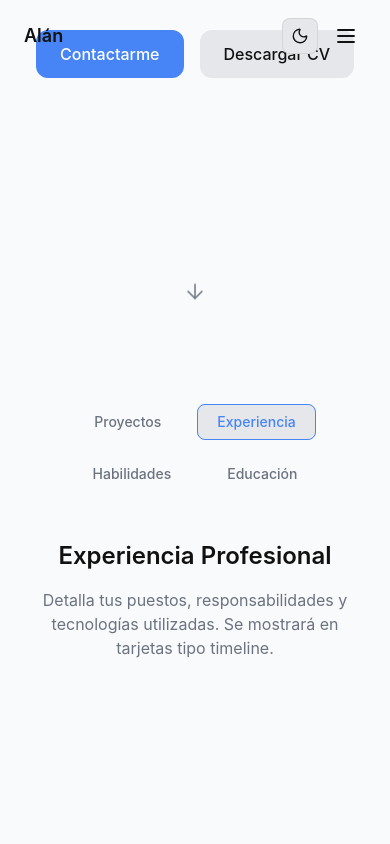
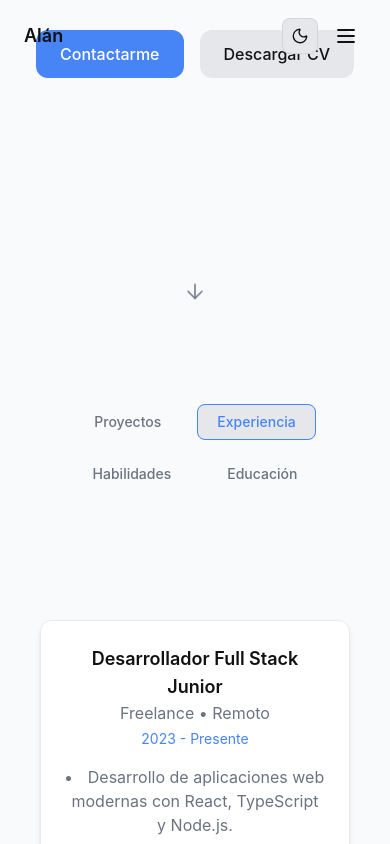
Before and after one commit to alanrp00/portfolio, a Next.js app in the folder frontend/: page / in a window 390 px wide. Both pictures are taken after a click on the button "Experiencia". Shown: the part 520-1364 px from the top of the page. Built offline with nearby package versions, Linux system fonts and the light colour scheme.

Commit message:
feat: linea de tiempo vertical centrada y responsive en ExperienceTab.tsx

```diff
--- a/frontend/src/components/Hero.tsx
+++ b/frontend/src/components/Hero.tsx
@@ -7,7 +7,7 @@ import Image from "next/image";
 
 export default function Hero() {
   const { text, isTyping } = useTypingEffect(
-    ["Desarrollador Full Stack Junior", "Apasionado por la tecnología", "Amante del diseño limpio"],
+    ["Desarrollador Full Stack Junior", "Apasionado por la tecnología", "Siempre aprendiendo"],
     90,
     1500
   );
--- a/frontend/src/components/TabSection.tsx
+++ b/frontend/src/components/TabSection.tsx
@@ -3,6 +3,7 @@
 import ProjectsTab from "@/components/tabs/ProjectsTab";
 import { AnimatePresence, motion } from "framer-motion";
 import { useState } from "react";
+import ExperienceTab from "./tabs/ExperienceTab";
 
 
 const tabs = [
@@ -55,17 +56,7 @@ export default function TabsSection() {
           >
             {activeTab === "proyectos" && <ProjectsTab />}
 
-            {activeTab === "experiencia" && (
-              <div className="text-[var(--color-text-secondary)] max-w-xl">
-                <h3 className="text-2xl font-semibold mb-4 text-[var(--color-text-primary)]">
-                  Experiencia Profesional
-                </h3>
-                <p>
-                  Detalla tus puestos, responsabilidades y tecnologías
-                  utilizadas. Se mostrará en tarjetas tipo timeline.
-                </p>
-              </div>
-            )}
+            {activeTab === "experiencia" && <ExperienceTab />}
 
             {activeTab === "habilidades" && (
               <div className="text-[var(--color-text-secondary)] max-w-xl">
--- a/frontend/src/components/tabs/ExperienceTab.tsx
+++ b/frontend/src/components/tabs/ExperienceTab.tsx
@@ -0,0 +1,103 @@
+"use client";
+
+import { motion, useInView } from "framer-motion";
+import { useRef } from "react";
+
+const experiences = [
+  {
+    title: "Desarrollador Full Stack Junior",
+    company: "Freelance",
+    location: "Remoto",
+    period: "2023 - Presente",
+    points: [
+      "Desarrollo de aplicaciones web modernas con React, TypeScript y Node.js.",
+      "Diseño de interfaces limpias y funcionales adaptadas a cualquier dispositivo.",
+      "Gestión de datos y autenticación segura con bases de datos SQL y NoSQL.",
+    ],
+  },
+  {
+    title: "Desarrollador Android (Proyecto personal)",
+    company: "Palabro",
+    location: "Proyecto propio",
+    period: "2022 - 2023",
+    points: [
+      "Creación de una app nativa en Kotlin con Jetpack Compose.",
+      "Implementación de arquitectura MVVM y almacenamiento con Jetpack DataStore.",
+      "Publicación y mantenimiento de la aplicación con soporte de actualizaciones.",
+    ],
+  },
+  {
+    title: "Colaborador Open Source",
+    company: "GitHub",
+    location: "Remoto",
+    period: "2021 - 2022",
+    points: [
+      "Contribuciones en proyectos open source de la comunidad.",
+      "Revisión de código y soporte técnico a desarrolladores junior.",
+      "Integración de herramientas CI/CD y mejoras en documentación.",
+    ],
+  },
+];
+
+export default function ExperienceTab() {
+  const ref = useRef(null);
+  const isInView = useInView(ref, { once: true, margin: "-100px" });
+
+  return (
+    <div
+      ref={ref}
+      className="relative w-full max-w-6xl mx-auto py-20 px-4 md:px-8"
+    >
+      {/* Línea vertical central (solo en pantallas medianas o mayores) */}
+      <div className="hidden md:block absolute left-1/2 top-0 w-[2px] h-full bg-[var(--color-border)] transform -translate-x-1/2" />
+
+      <div className="flex flex-col space-y-16 relative">
+        {experiences.map((exp, i) => (
+          <div key={i} className="relative flex items-center justify-center w-full">
+            {/* Punto central (solo en pantallas medianas o mayores) */}
+            <motion.div
+              initial={{ scale: 0 }}
+              animate={isInView ? { scale: 1 } : {}}
+              transition={{ delay: i * 0.1, duration: 0.4 }}
+              className="hidden md:block absolute left-1/2 transform -translate-x-1/2 w-5 h-5 bg-[var(--color-accent)] border-4 border-[var(--color-bg-page)] rounded-full shadow-md z-10"
+            />
+
+            {/* Tarjeta de experiencia */}
+            <motion.div
+              initial={{
+                opacity: 0,
+                x: i % 2 === 0 ? -100 : 100,
+              }}
+              animate={isInView ? { opacity: 1, x: 0 } : {}}
+              transition={{ duration: 0.7, delay: i * 0.2, ease: "easeOut" }}
+              className={`relative w-full md:w-1/2 ${i % 2 === 0
+                  ? "md:pr-16 md:text-right md:mr-auto"
+                  : "md:pl-16 md:text-left md:ml-auto"
+                }`}
+            >
+              <div
+                className={`bg-[var(--color-card-bg)] border border-[var(--color-border)] rounded-xl p-6 shadow-md hover:shadow-lg transition-all duration-300 ${i % 2 === 0 ? "md:ml-auto" : "md:mr-auto"
+                  }`}
+              >
+                <h3 className="text-lg font-semibold text-[var(--color-text-primary)]">
+                  {exp.title}
+                </h3>
+                <p className="text-[var(--color-text-secondary)]">
+                  {exp.company} • {exp.location}
+                </p>
+                <p className="text-[var(--color-accent)] text-sm mb-4 mt-1">
+                  {exp.period}
+                </p>
+                <ul className="list-disc list-inside space-y-1 text-[var(--color-text-secondary)]">
+                  {exp.points.map((point, idx) => (
+                    <li key={idx}>{point}</li>
+                  ))}
+                </ul>
+              </div>
+            </motion.div>
+          </div>
+        ))}
+      </div>
+    </div>
+  );
+}
```
